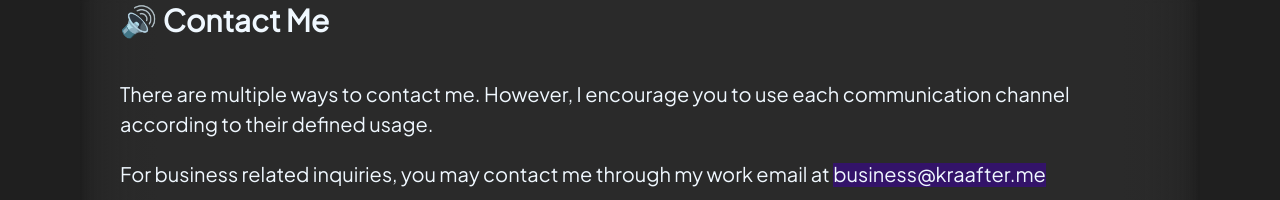
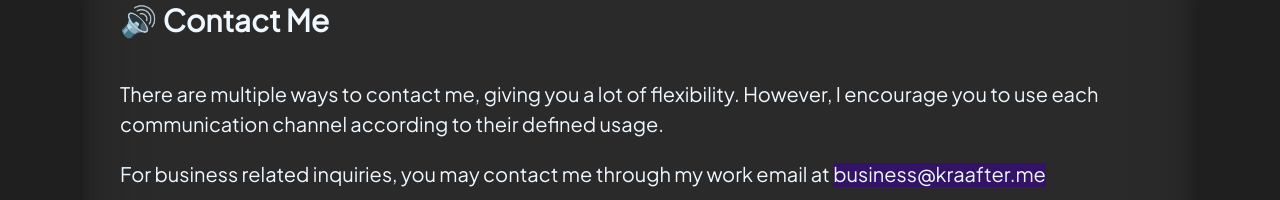
Before and after one commit to Kraafter/Kraaftersite-v3, a SvelteKit app: page /contact in a window 1280 px wide. Shown: the part 141-341 px from the top of the page. Built offline with nearby package versions, Linux system fonts and the light colour scheme; a web font is replaced by a local one.

Commit message:
Added more yapping to contacts page

```diff
--- a/src/routes/contact/+page.svelte
+++ b/src/routes/contact/+page.svelte
@@ -16,7 +16,7 @@
 
 <main class="blur full">
     <p class="text1">🔊 Contact Me</p>
-    <p class="text2">There are multiple ways to contact me. However, I encourage you to use each communication channel according to their defined usage.</p>
+    <p class="text2">There are multiple ways to contact me, giving you a lot of flexibility. However, I encourage you to use each communication channel according to their defined usage.</p>
     <p class="text2">For business related inquiries, you may contact me through my work email at <a class="text2 linking" href="mailto:&#098;&#117;&#115;&#105;&#110;&#101;&#115;&#115;&#064;&#107;&#114;&#097;&#097;&#102;&#116;&#101;&#114;&#046;&#109;&#101;">&#098;&#117;&#115;&#105;&#110;&#101;&#115;&#115;&#064;&#107;&#114;&#097;&#097;&#102;&#116;&#101;&#114;&#046;&#109;&#101;</a></p>
     <p class="text2">For casual or less important inquiries, you may contact me through either my general usage email <a class="text2 linking" href="mailto:&#104;&#101;&#108;&#108;&#111;&#064;&#107;&#114;&#097;&#097;&#102;&#116;&#101;&#114;&#046;&#109;&#101;">&#104;&#101;&#108;&#108;&#111;&#064;&#107;&#114;&#097;&#097;&#102;&#116;&#101;&#114;&#046;&#109;&#101;</a>, my Discord at @kraaft, or <a class="text2 linking" target="_blank" href="https://furry.engineer/@kraafter">Mastodon</a>.You may also contact through messaging functions available in some services at <a class="text2 linking" href="/link">my social links</a>.</p>
 </main>
```
